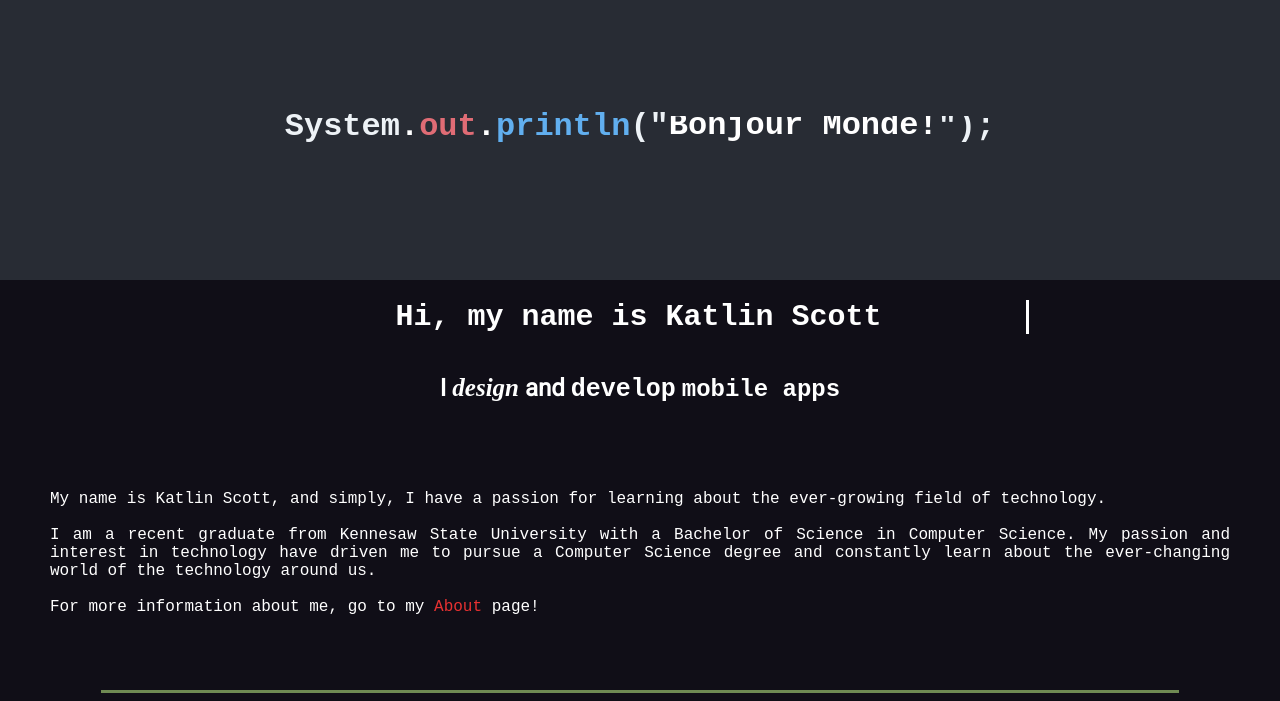
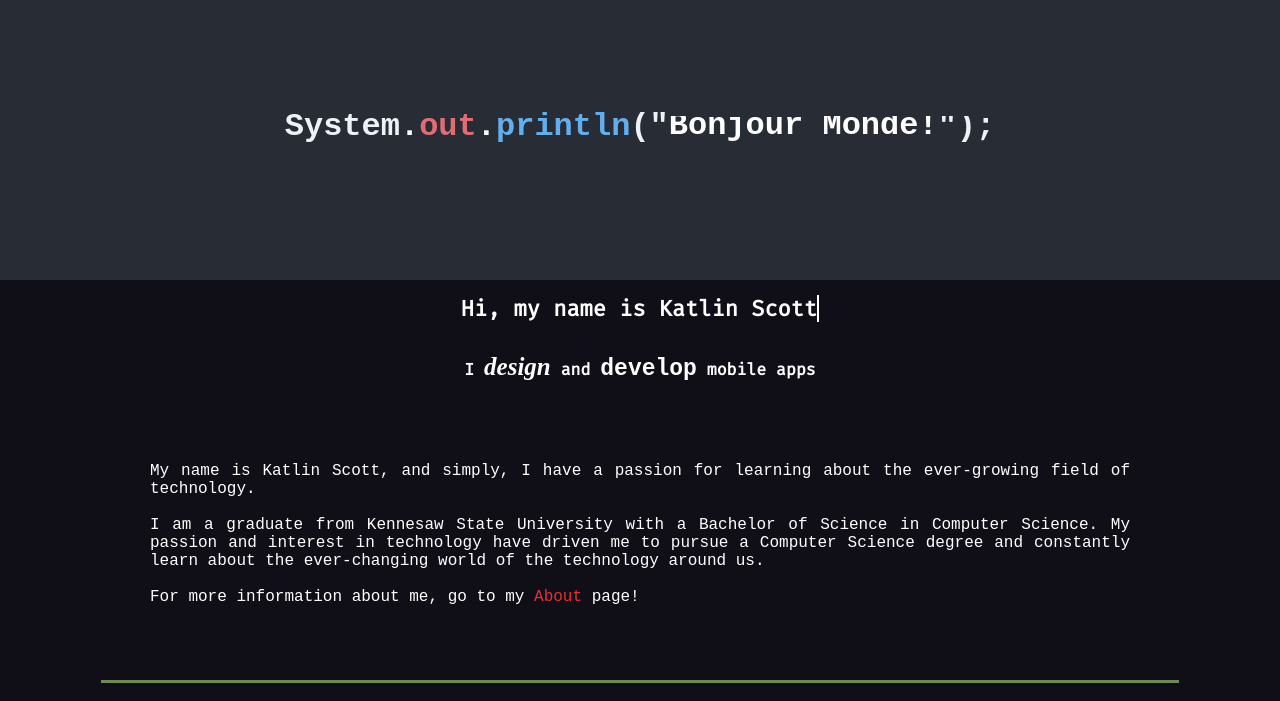
Before and after one commit to Katsco/Katsco.github.io, a plain HTML site: page index.html in a window 1280 px wide. Shown: the part 77-778 px from the top of the page. Drawn offline with nearby package versions, Linux system fonts and the light colour scheme; a web font is replaced by a local one.

Commit message:
Fixed Alignment & Moved Non-Main Pages
Fixed a typing effect issue, padding issue, and moved files for more organization.

```diff
--- a/TypingEffect.css
+++ b/TypingEffect.css
@@ -10,24 +10,39 @@
     align-items: center;
 }
 
-.typing {
-    position: relative;
-    width: 43ch;
-    font-weight: bold;
-    animation: type 5s steps(43), blink 0.5s step-end infinite alternate;
-    white-space: nowrap;
-    overflow: hidden;
-    border-right: 3px solid;
+.intro {
+  text-align: center;        /* centers everything inside */
+  color: white;
+  /*font-family: monospace;*/
+  font-family: Fira Mono;
+  font-size: 11px;
 }
 
-@keyframes type {
-    0% {
-        width: 0;
-    }
+.typing {
+  display: inline-block;      /* shrink-wrap so cursor aligns with text */
+  white-space: nowrap;        /* prevents wrapping during typing */
+  border-right: 2px solid white; /* cursor */
+  overflow: hidden;           /* hide text until "typed" */
+  animation: typing 4s steps(27, end), blink .7s step-end infinite;
 }
 
+.design {
+  font-size: 25px;
+  font-family: serif;
+}
+
+.develop {
+  font-size: 23px;
+  font-family: monospace;
+}
+
+/* typing effect */
+@keyframes typing {
+  from { width: 0ch; }
+  to { width: 27ch; } /* exact character count instead of percentages*/
+}
+
+/* blinking caret */
 @keyframes blink {
-    50% {
-        border-color: transparent;
-    }
+  50% { border-color: transparent; }
 }
--- a/index.html
+++ b/index.html
@@ -111,23 +111,23 @@
     <br>
     -->
 
-    <div class="animBaseTyping" style="text-align:center;">
-        <h1 class="typing" style="color:white;font-family:monospace;font-size:30px;">Hi, my name is Katlin Scott</h1>
+    <div class="intro">
+      <h1 class="typing">Hi, my name is Katlin Scott</h1>
+      <h2>
+        I <span class="design"><em>design</em></span> and
+        <span class="develop">develop</span>
+        <span id="text"></span>
+      </h2>
     </div>
 
-    <h2 style="color:white; text-align: center;">
-      I <span style="font-size:25px;font-family: serif;"><em>design</em></span> and <span style="font-size:25px;font-family: monospace;">develop</span>
-      <span id="text" style="font-family: 'Courier New', Courier, monospace;"></span>
-    </h2>
-
-
-    <div id="About" class="Body" style="text-align: justify; font-family: 'Courier New', Courier, monospace; padding: 50px">
+    <div id="About" class="Body" style="text-align: justify; font-family: 'Courier New', Courier, monospace; padding-top: 50px; padding-bottom: 50px; padding-left: 150px; padding-right: 150px;">
       <p>
         My name is Katlin Scott, and simply, I have a passion for learning about the ever-growing field of technology.
-        <br>
-        <br>I am a recent graduate from Kennesaw State University with a Bachelor of Science in Computer Science. My passion and interest in technology have driven me to pursue a Computer Science degree and constantly learn about the ever-changing world of the technology around us.
-        <br>
-        <br>For more information about me, go to my <a href="about.html" target="_blank" class="bodylinks" style="color: rgb(231, 49, 49);">About</a> page!
+        <br><br>
+        I am a graduate from Kennesaw State University with a Bachelor of Science in Computer Science.
+        My passion and interest in technology have driven me to pursue a Computer Science degree and constantly learn about the ever-changing world of the technology around us.
+        <br><br>
+        For more information about me, go to my <a href="about.html" target="_blank" class="bodylinks" style="color: rgb(231, 49, 49);">About</a> page!
       </p>
     </div>
 
@@ -136,9 +136,8 @@
       <h1>Technical Skills</h1>
       <hr width="84%" color="#6F8A53" size="3px">
     </div>
-    <div class="Body" style="text-align: left; font-family: 'Courier New', Courier, monospace; padding-left: 450px">
-      <p>
-        <ul>
+    <div class="Body" style="text-align: center; font-family: 'Courier New', Courier, monospace;">
+        <ul style="display: inline-block; text-align: left; list-style-position: inside;">
           <li>Programming (C, C++, Java, Python, SQL)</li>
           <li>Web Development (HTML, CSS, JavaScript, JQuery)</li>
           <li>Microsoft Office (Access, Excel, PowerPoint, Visio, Word)</li>
@@ -149,7 +148,6 @@
           <li>Technical Writing</li>
           <li>Troubleshooting</li>
         </ul>
-      </p>
     </div>
 
     <!--
```
Also changed, not shown: ClassProjects.html (+5 -5 lines), about.html (+7 -8 lines), NonMainPages/MenuApplication.html (renamed from MenuApplication.html), NonMainPages/MobileCookingCompanion.html (renamed from MobileCookingCompanion.html), NonMainPages/NCGCinemaMovieShowings.html (renamed from NCGCinemaMovieShowings.html), NonMainPages/PythonInterpreter.html (renamed from PythonInterpreter.html), NonMainPages/SoundinUIResearch.html (renamed from SoundinUIResearch.html).
